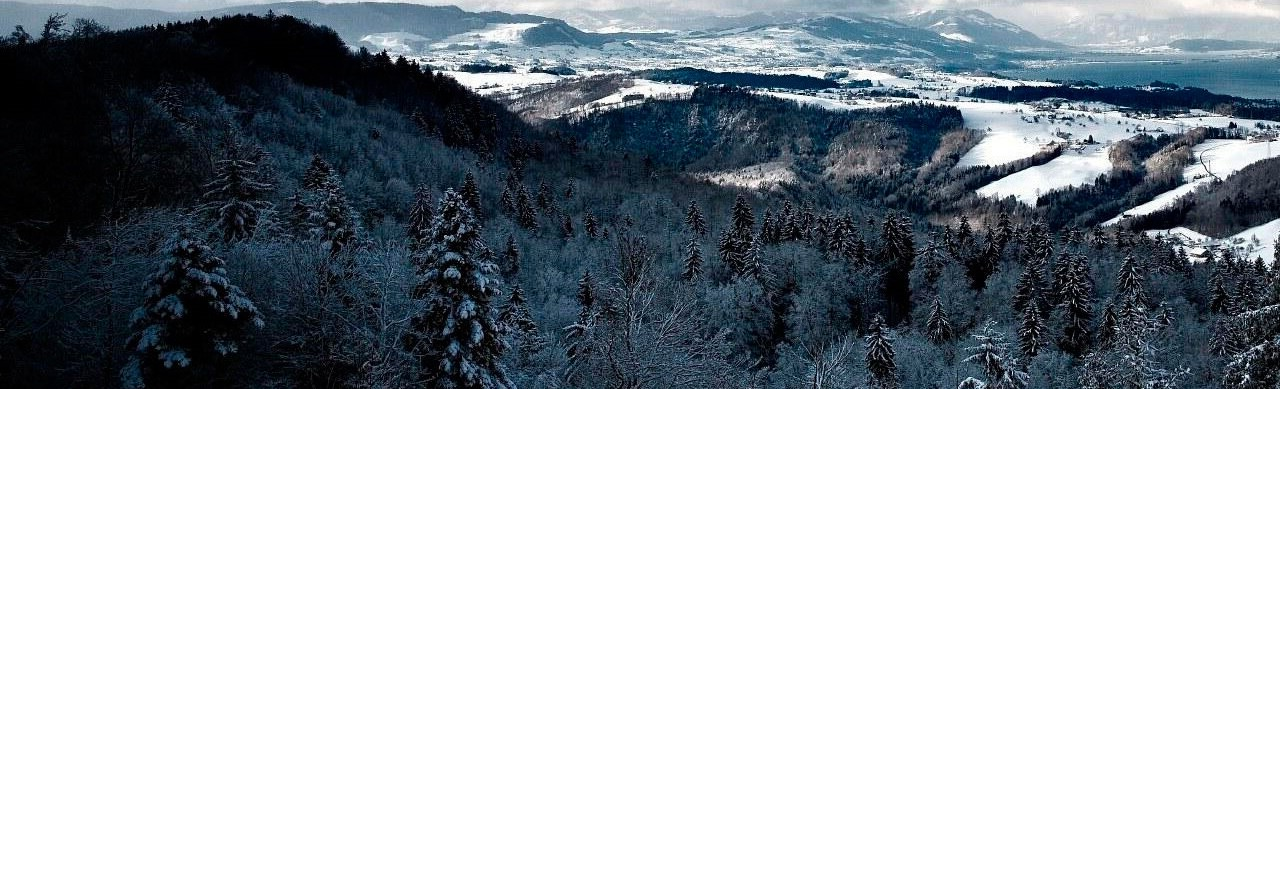
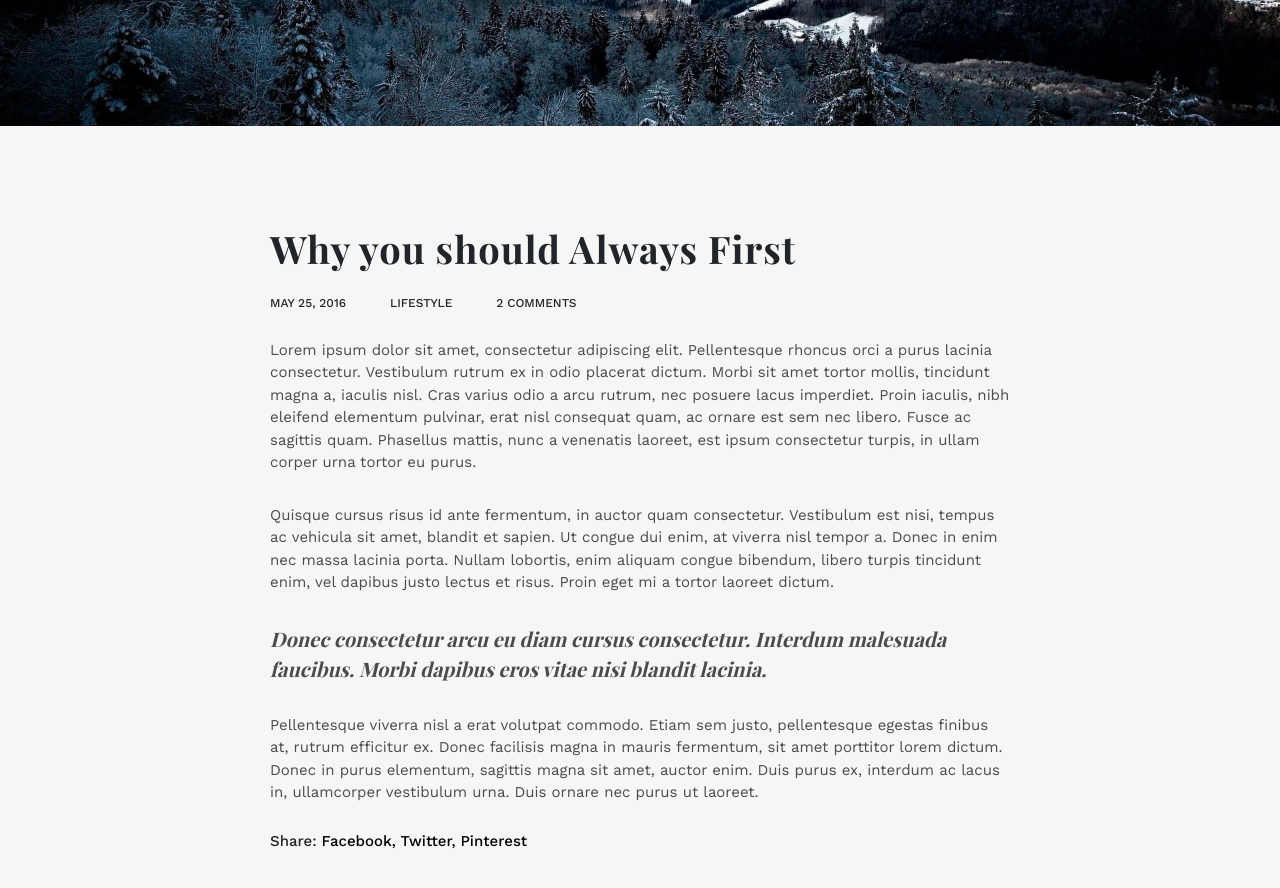
Before and after one commit to AnnaRudka/snow-project, a website: page index.html in a window 1280 px wide. Shown: the part 500-1388 px from the top of the page. Before the commit the page ends 889 px from the top, so only its background shows below. Drawn offline with nearby package versions, Linux system fonts and the light colour scheme.

Commit message:
Post-text section added

```diff
--- a/index.html
+++ b/index.html
@@ -35,8 +35,45 @@
           <section class="post-image">
             <img src="./img/winter.jpg" alt="Winter">
           </section>
-          <section class="post-text">
-
+          <section class="post-text row">
+            <article class="col-lg-8 col-md-10 col-sm-12">
+              <h1>Why you should Always First</h1>
+              <div class="post-text__details">
+                <span class="post-text__details-item">May 25, 2016 </span>
+                <span class="post-text__details-item">Lifestyle</span>
+                <span class="post-text__details-item">2 Comments</span>
+              </div>
+              <div class="post-text__content">
+                <p >
+                  Lorem ipsum dolor sit amet, consectetur adipiscing elit. Pellentesque rhoncus orci a purus lacinia
+                  consectetur. Vestibulum rutrum ex in odio placerat dictum. Morbi sit amet tortor mollis, tincidunt
+                  magna a, iaculis nisl. Cras varius odio a arcu rutrum, nec posuere lacus imperdiet. Proin iaculis, nibh
+                  eleifend elementum pulvinar, erat nisl consequat quam, ac ornare est sem nec libero. Fusce ac
+                  sagittis quam. Phasellus mattis, nunc a venenatis laoreet, est ipsum consectetur turpis, in ullam
+                  corper urna tortor eu purus.
+                </p>
+                <p>Quisque cursus risus id ante fermentum, in auctor quam consectetur. Vestibulum est nisi, tempus ac
+                  vehicula sit amet, blandit et sapien. Ut congue dui enim, at viverra nisl tempor a. Donec in enim nec
+                  massa lacinia porta. Nullam lobortis, enim aliquam congue bibendum, libero turpis tincidunt enim,
+                  vel dapibus justo lectus et risus. Proin eget mi a tortor laoreet dictum.
+                </p>
+                <p class="post-text__content-quote">Donec consectetur  arcu eu diam cursus consectetur.  Interdum  malesuada faucibus.
+                  Morbi dapibus eros vitae nisi blandit lacinia.
+                </p>
+                <p>Pellentesque viverra nisl a erat volutpat commodo. Etiam sem justo, pellentesque egestas finibus at,
+                  rutrum efficitur ex. Donec facilisis magna in mauris fermentum, sit amet porttitor lorem dictum.
+                  Donec in purus elementum, sagittis magna sit amet, auctor enim. Duis purus ex, interdum ac lacus
+                  in, ullamcorper vestibulum urna. Duis ornare nec purus ut laoreet.
+                </p>
+              </div>
+              <div class="post-text__contacts">
+                <p>Share:
+                <span><a href="#">Facebook, </a></span>
+                <span><a href="#">Twitter, </a></span>
+                <span><a href="#">Pinterest</a></span>
+                </p>
+              </div>
+            </article>
           </section>
           <section class="post-comments"></section>
           <section class="post-new-comment"></section>
--- a/scss/_components.scss
+++ b/scss/_components.scss
@@ -29,9 +29,8 @@
     }
 }
 
-.content-image{
-    margin-bottom: 10rem;
-    max-height: 56rem;
+.post-image{
+    //max-height: 56rem;
     & img{
         width: 100%;
         height: auto;
@@ -40,7 +39,51 @@
 }
 
 .post-text{
+    padding: 10rem;
     background-color: $color-grey-light;
+    & article{
+        padding: 0;
+        font-size: 1.8rem;
+        margin: 0 auto;
+        & h1{
+            font-size: 3.8rem;
+            letter-spacing: 1px;
+            font-weight: 700;
+            font-family: "Playfair Display";
+            padding-bottom: 2rem;
+        }
+    }
+    &__details{
+        font-size: 1.2rem;
+        font-weight: 500;
+        font-family: "Work Sans";
+        text-transform: uppercase;
+        margin: 0;
+        &-item{
+            padding-right: 4rem;
+        }
+    }
+    &__content{
+        padding-top: 3rem;
+        font-size: 1.5rem;
+        line-height: 1.5;
+        color: $color-text-grey-dark;
+        font-family: "Work Sans";
+        & p{
+            padding-bottom: 3rem;
+            margin: 0;
+        }
+        &-quote{
+            font-family: "Playfair Display";
+            font-style: italic;
+            font-size: 2rem;
+        }
+    }
+    &__contacts{
+        font-size: 1.5rem;
+        font-weight: 500;
+        font-family: "Work Sans";
+    }
 }
 
 .post-comments{
```
Also changed, not shown: styles.css.
